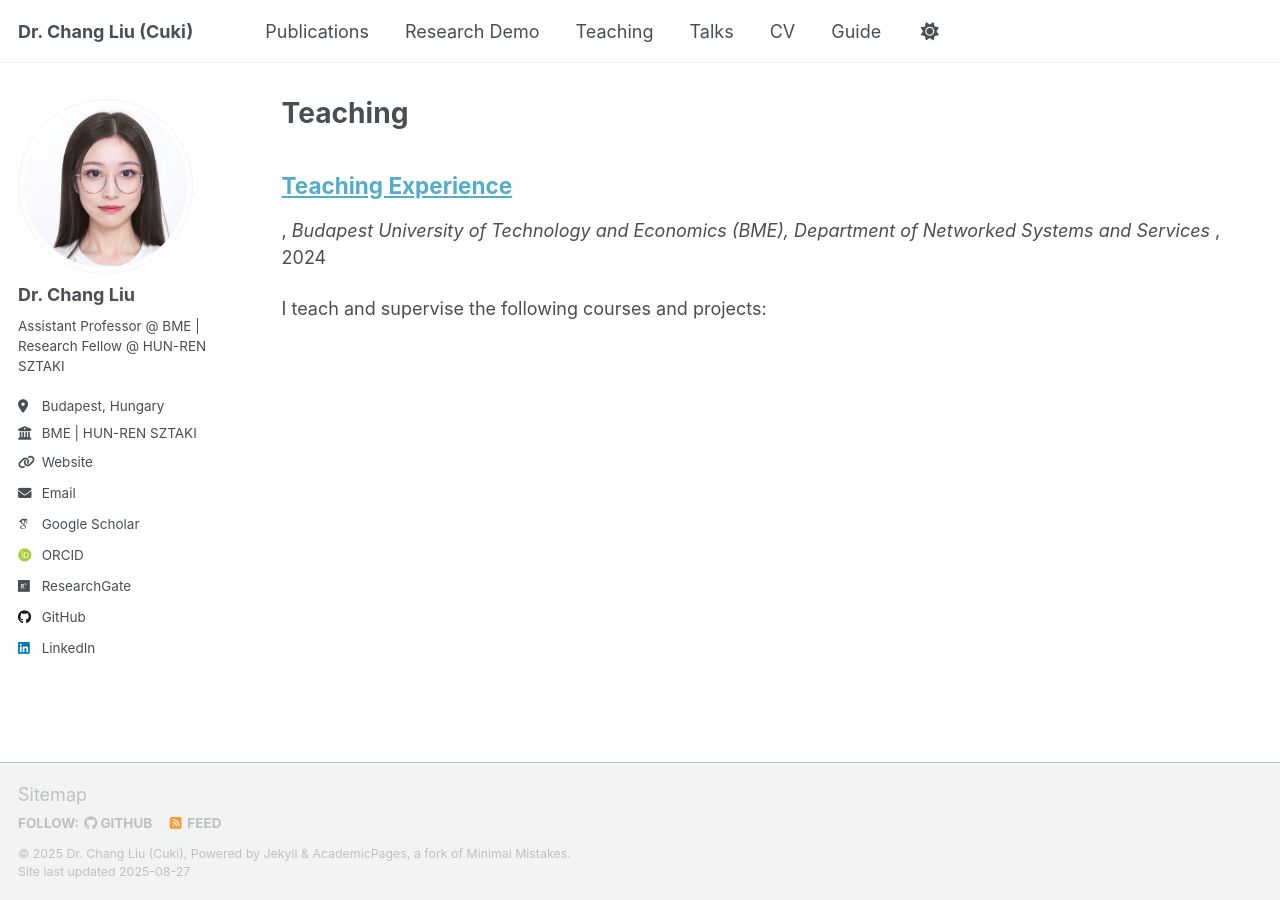
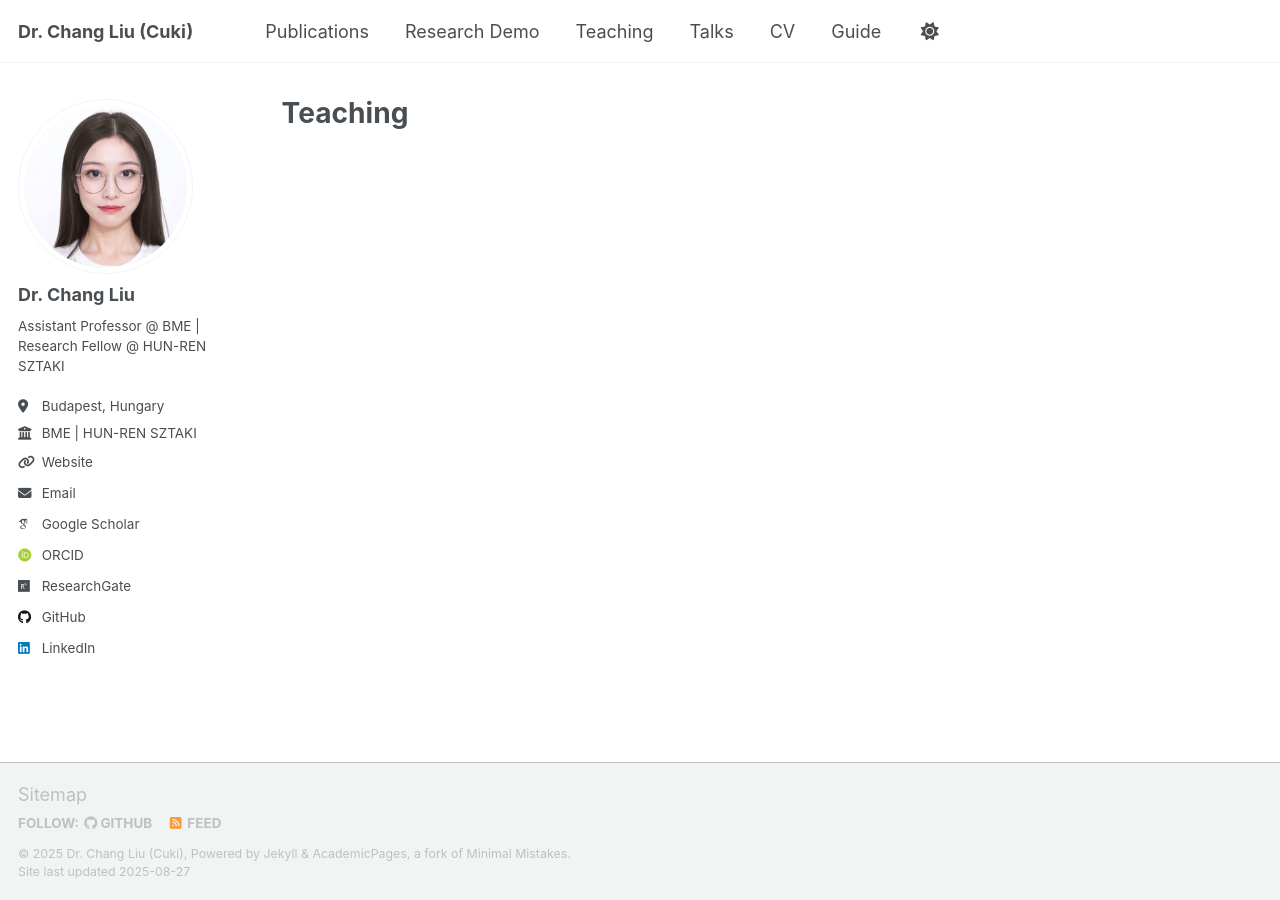
Before and after one commit to ChangLiu-bp/changliu-bp.github.io, a Jekyll site: the page built from _pages/teaching.html, in a window 1280 px wide. Built offline with Jekyll 4.4.1, drawn with Linux system fonts in a browser that asks for light colours; some web fonts are replaced; a script that is not in the unit is left out; a file with an impossible date is left out.

Commit message:
Update teaching.md

```diff
--- a/_teaching/teaching.md
+++ b/_teaching/teaching.md
@@ -3,11 +3,10 @@
 collection: teaching
 permalink: /teaching
 venue: "Budapest University of Technology and Economics (BME), Department of Networked Systems and Services "
-date: 2024-01-01
+date: 2019
 location: "Budapest, Hungary"
 ---
 
-I teach and supervise the following courses and projects:
 
 ## Courses by Semester
 
```
